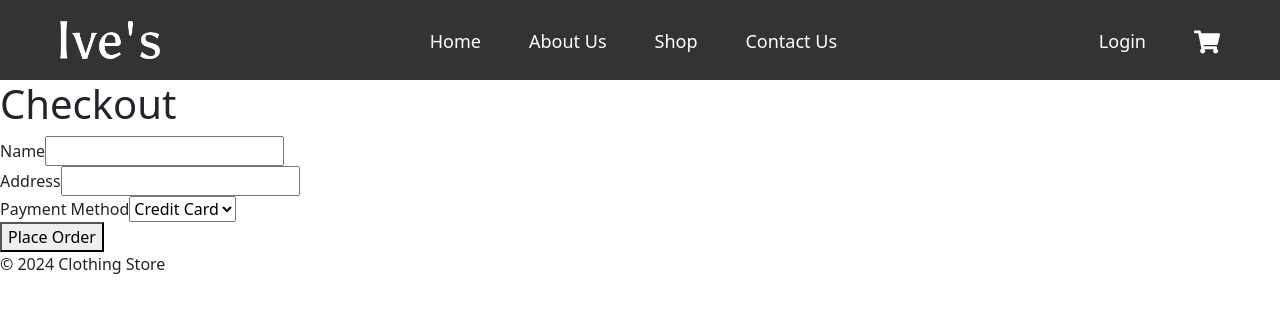
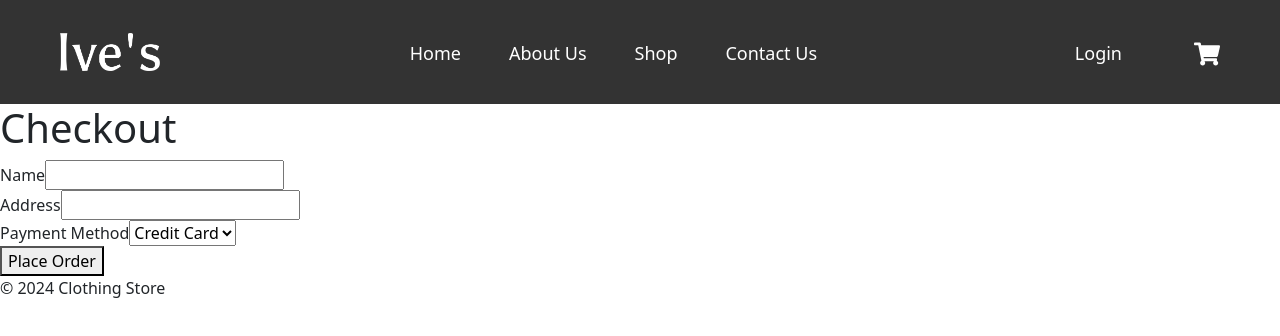
Before and after one commit to MrGokul27/ives, a React (Create React App) app: page /checkout in a window 1280 px wide. Shown: the top 336 px of the page. Built offline with nearby package versions, Linux system fonts and the light colour scheme.

Commit message:
navbar updated

```diff
--- a/src/components/Header/Header.jsx
+++ b/src/components/Header/Header.jsx
@@ -68,7 +68,7 @@ const Header = () => {
             id="navbarSupportedContent"
           >
             <div className="mx-auto fs-18">
-              <ul className="navbar-nav">
+              <ul className="navbar-nav py-3">
                 <li className="nav-item mx-3">
                   <NavLink
                     to="/"
@@ -111,10 +111,10 @@ const Header = () => {
               </ul>
             </div>
             <div className="fs-18">
-              <ul className="navbar-nav">
+              <ul className="navbar-nav py-3">
                 <NavLink
                   to="/login"
-                  className="nav-link c_fff me-4"
+                  className="nav-link c_fff me-md-5 mx-3"
                   activeClassName="active"
                 >
                   Login
```
